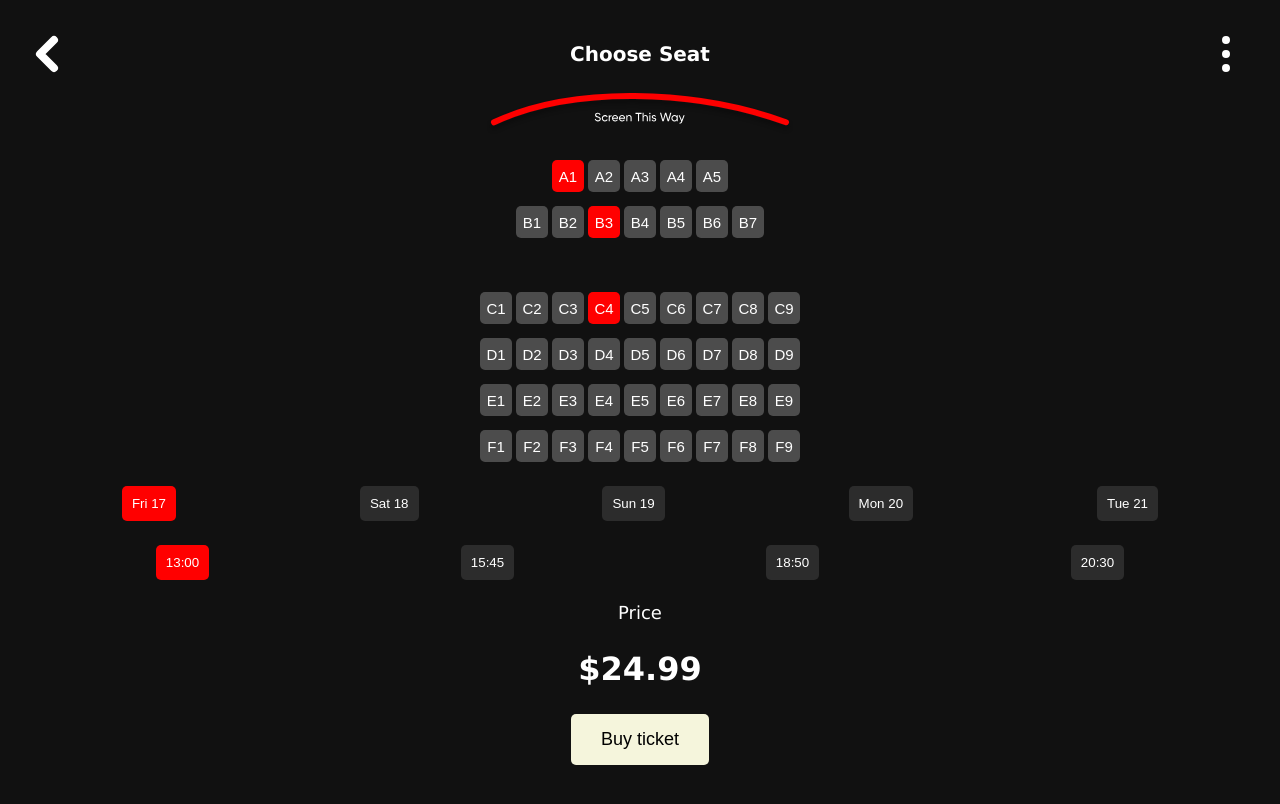
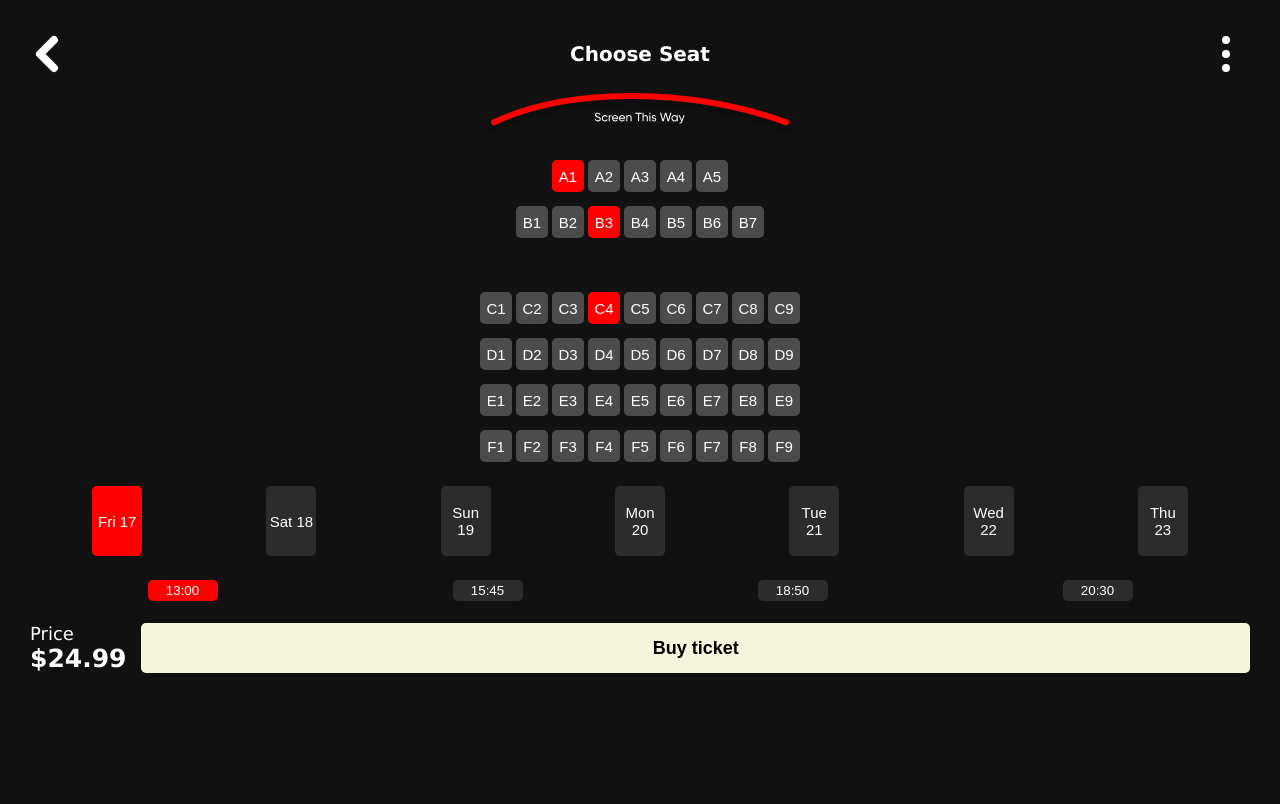
Before and after one commit to DiegoFernandoMarinL/cineCampusReact, a React (Vite) app: page /ChooseSeat in a window 1280 px wide. Shown: the top 804 px of the page. Built offline with nearby package versions, Linux system fonts and the light colour scheme.

Commit message:
style: :lipstick: Estilo de seleccion de asientos terminado

```diff
--- a/src/components/DateSelector.jsx
+++ b/src/components/DateSelector.jsx
@@ -2,7 +2,7 @@ import React from 'react';
 import styles from '../styles/ChooseSeat.module.css'
 
 const DateSelector = ({ selectedDay, setSelectedDay }) => {
-  const days = ['Fri 17', 'Sat 18', 'Sun 19', 'Mon 20', 'Tue 21'];
+  const days = ['Fri 17', 'Sat 18', 'Sun 19', 'Mon 20', 'Tue 21', 'Wed 22', 'Thu 23'];
 
   return (
     <div className={styles.dateSelector}>
--- a/src/components/TicketPrice.jsx
+++ b/src/components/TicketPrice.jsx
@@ -4,9 +4,11 @@ import styles from '../styles/ChooseSeat.module.css'
 const TicketPrice = ({ price }) => {
   return (
     <div className={styles.ticketPrice}>
-      <p>Price</p>
-      <h2>{price}</h2>
-      <button className={styles.buyButton}>Buy ticket</button>
+      <div>
+        <p>Price</p>
+        <h2>{price}</h2>
+      </div>
+      <button className={styles.buyButton}><strong>Buy ticket</strong></button>
     </div>
   );
 };
--- a/src/styles/ChooseSeat.module.css
+++ b/src/styles/ChooseSeat.module.css
@@ -46,19 +46,31 @@
     display: flex;
     justify-content: space-around;
     margin: 20px 0;
+    overflow-x: scroll;
 }
 
-.day,
-.time {
+.day {
     background-color: #2c2c2c;
     border: none;
-    padding: 10px;
+    padding: 3px;
     color: white;
     border-radius: 5px;
     cursor: pointer;
     margin: 2px;
+    width: 50px;
+    height: 70px;
+    font-size: 15px;
 }
-
+.time{
+    background-color: #2c2c2c;
+    border: none;
+    padding: 3px;
+    color: white;
+    border-radius: 5px;
+    cursor: pointer;
+    margin: 2px;
+    width: 70px;
+}
 .day.active,
 .time.active {
     background-color: #ff0000;
@@ -66,26 +78,37 @@
 
 .ticketPrice {
     margin: 20px 0;
+    display: flex;
 }
-
+.ticketPrice div{
+    margin-right: 15px;
+}
 .ticketPrice p {
+    text-align: left;
     font-size: 18px;
+    margin: 0;
 }
 
 .ticketPrice h2 {
-    font-size: 32px;
+    margin: 0;
+    font-size: 25px;
 }
 
 .buyButton {
     background-color: #f5f5dc;
     color: #000;
     border: none;
-    padding: 15px 30px;
+    height: 50px;
+    width: 100vw;
     font-size: 18px;
     cursor: pointer;
     border-radius: 5px;
+    align-self: center;
+
 }
 
 .buyButton:hover {
-    background-color: #c0392b;
+    background-color: #111111;
+    color: #f5f5dc;
+    border: 1px solid #f5f5dc;
 }
```
